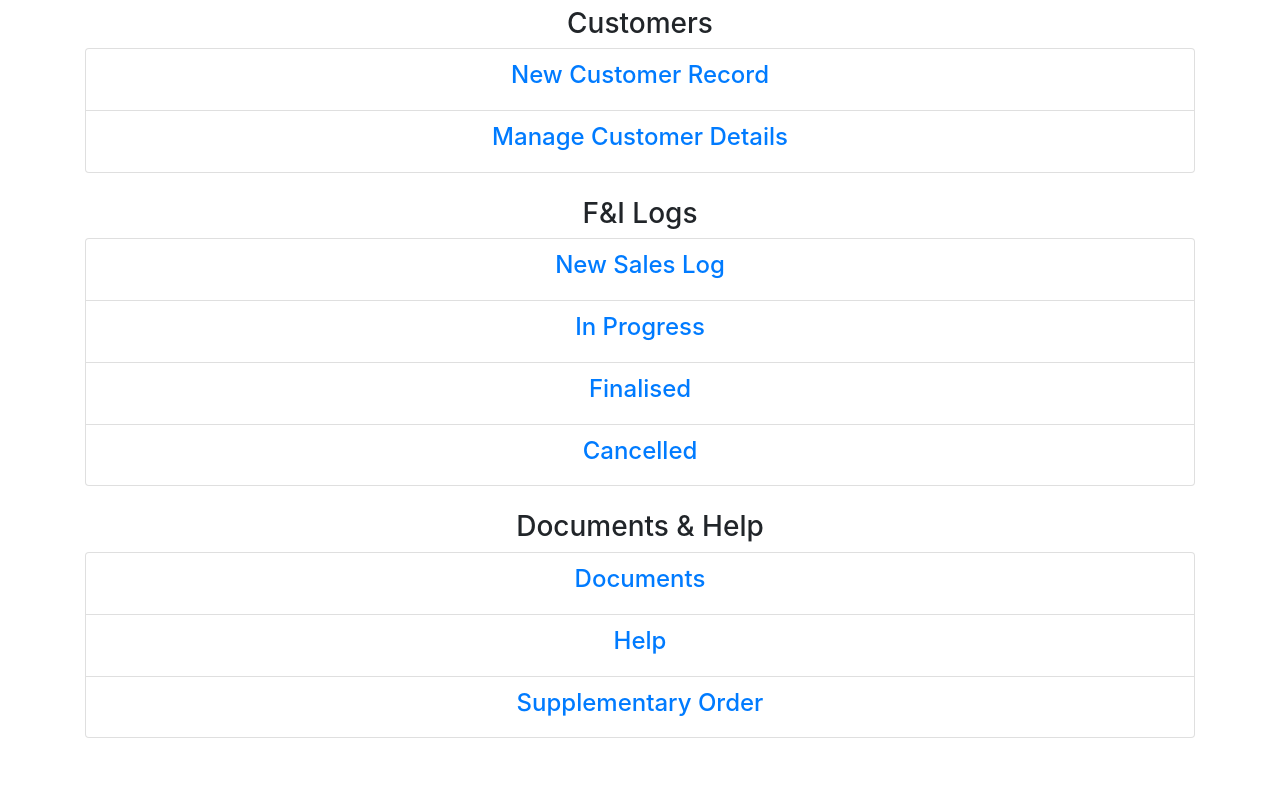
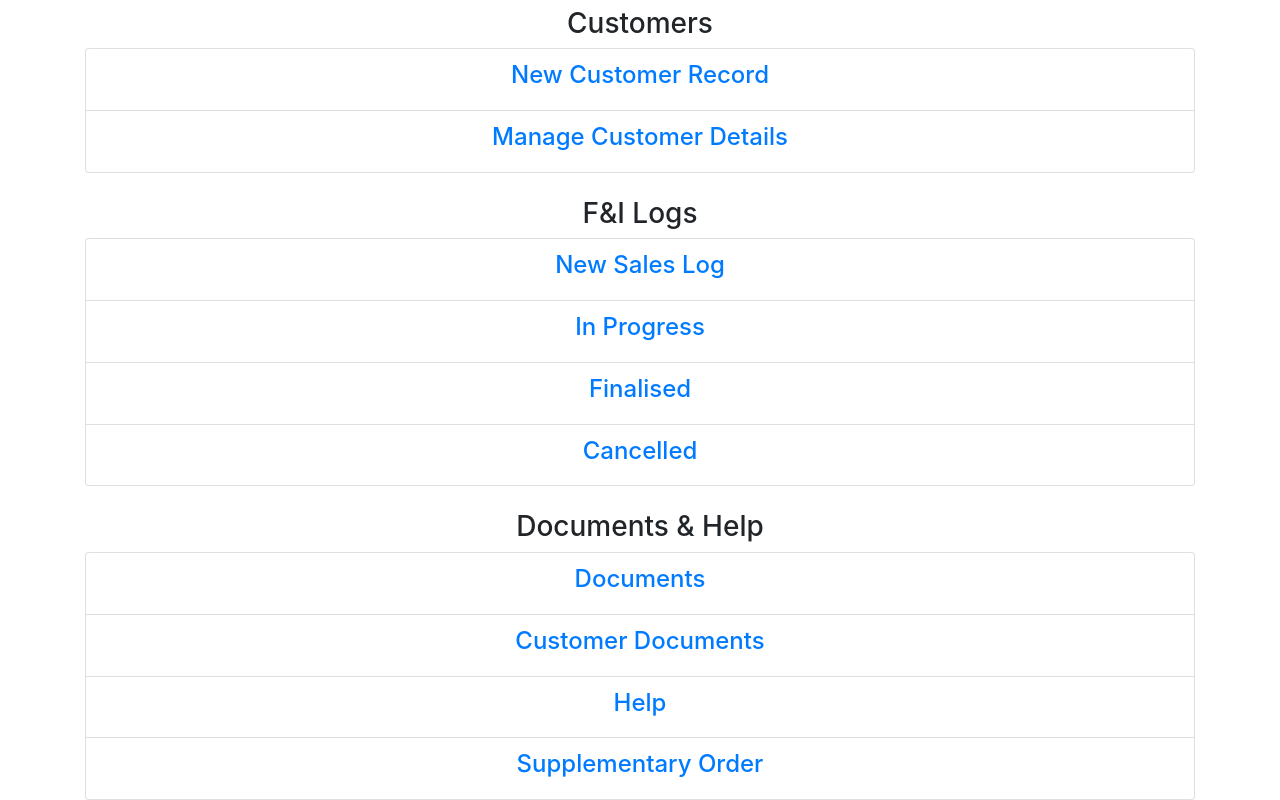
Before and after one commit to FlumpStudios/APReplacementWireFrame, a website: page index.html in a window 1280 px wide. Shown: the part 1377-2177 px from the top of the page. Before the commit the page ends 2115 px from the top, so only its background shows below. Drawn offline with nearby package versions, Linux system fonts and the light colour scheme.

Commit message:
added Customer Docs and added links to the Search icons

```diff
--- a/index.html
+++ b/index.html
@@ -132,6 +132,9 @@
                         <h4><a href="Views/documents.html">Documents</a></h4>
                     </li>
                     <li class="list-group-item">
+                        <h4><a href="Views/customerdocuments.html">Customer Documents</a></h4>
+                    </li>
+                    <li class="list-group-item">
                             <h4><a href="Views/help.html">Help</a></h4>
                     </li>
                     <li class="list-group-item">
```
